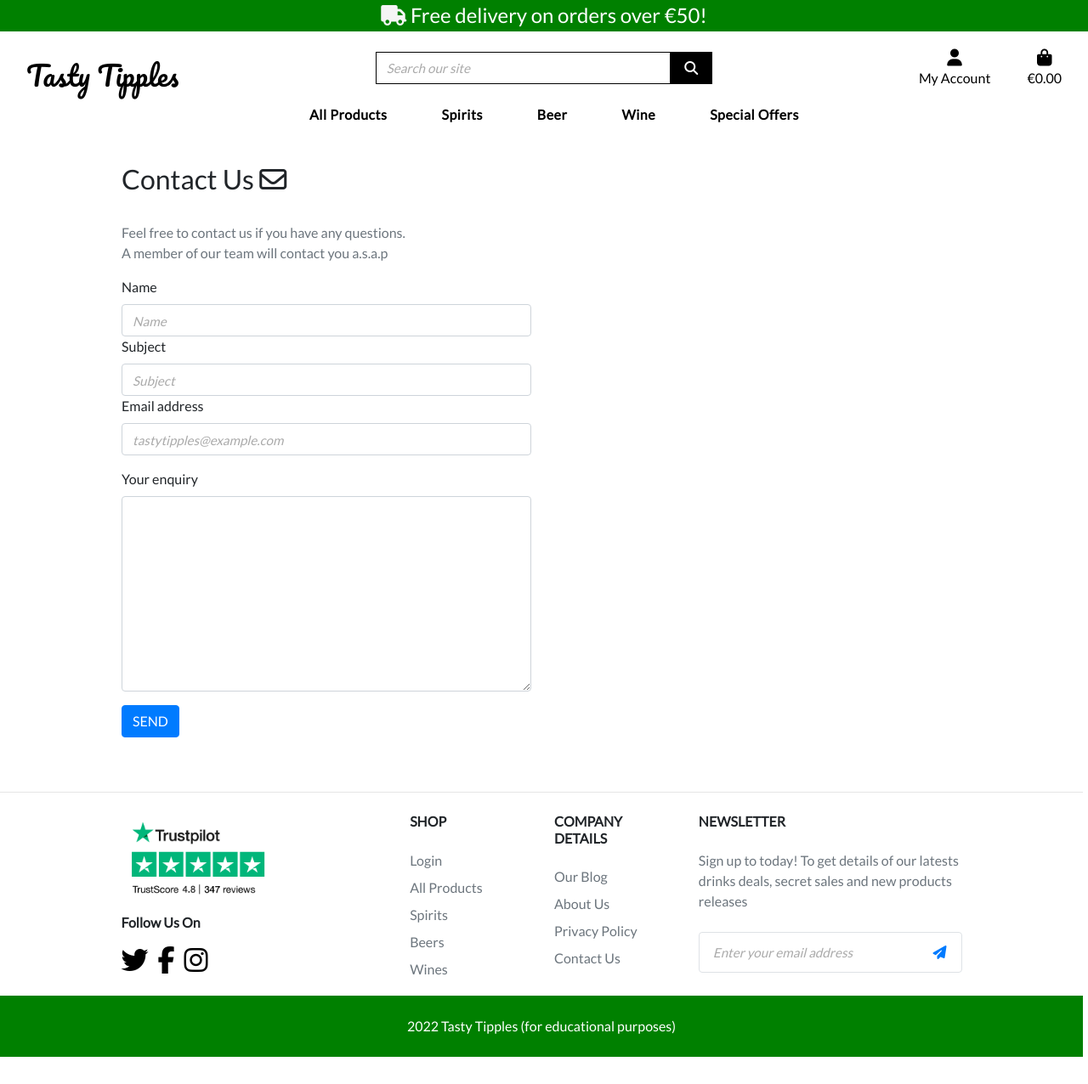
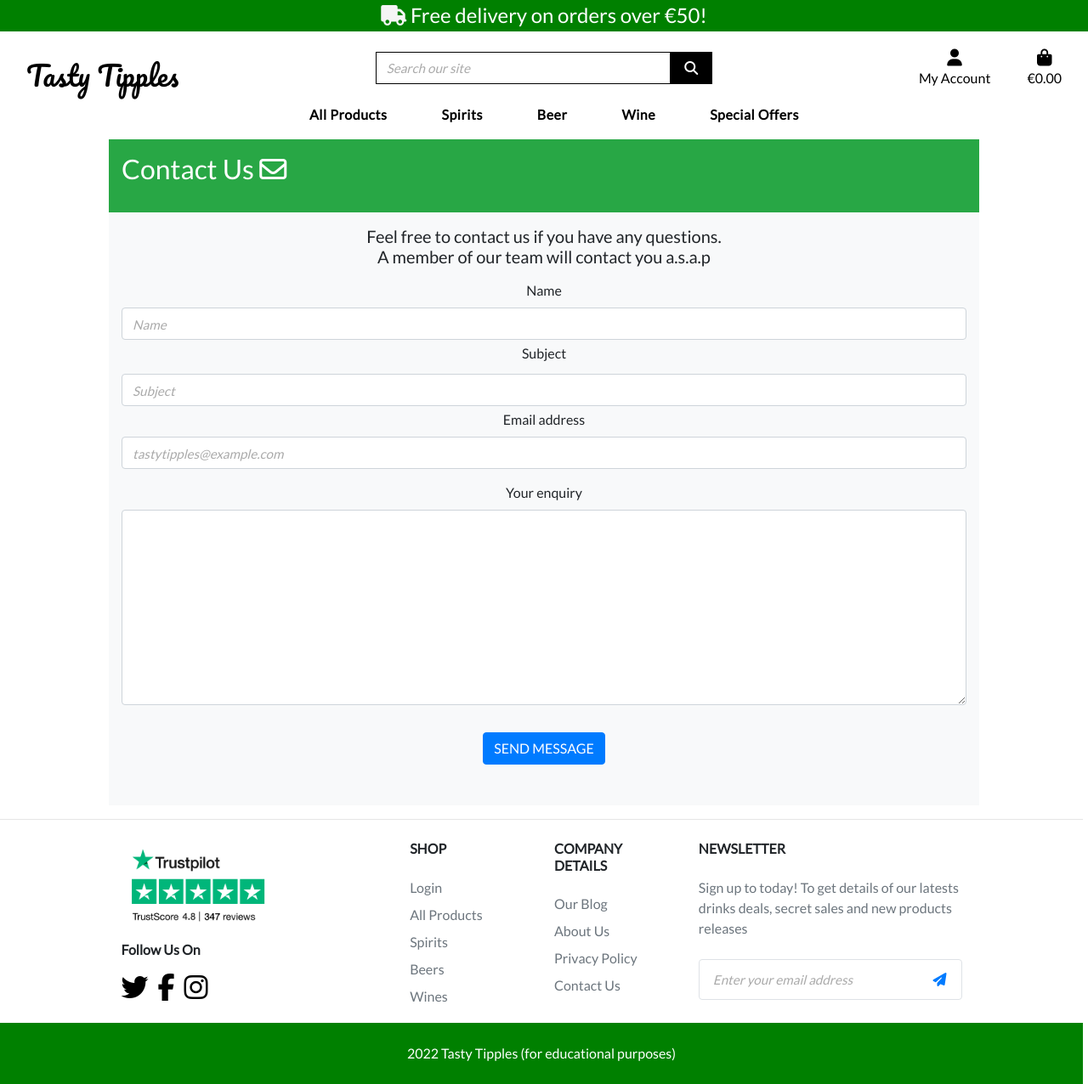
Before and after one commit to wlillisdev/tasty_tipples, a Django app: page /contactus/ in a window 1280 px wide. Shown: the whole page at 85% size. Before the commit the page ends 1244 px from the top, so only its background shows below. Run offline with Django 3.2, Linux system fonts and the light colour scheme; some libraries are stand-ins or nearby versions.

Commit message:
editing contact us layout and styling

```diff
--- a/blog/templates/blog/blog_list.html
+++ b/blog/templates/blog/blog_list.html
@@ -31,7 +31,7 @@
                             <img src="{{ MEDIA_URL }}noimage.png" alt="{{ post.title }}" class="blog-card-image card-img-top-blog img-fluid ">
                             {% endif %}
                             <div class="card-body bg-light">
-                                <h4 class="card-title">{{ post.title }}</h4>
+                                <h2 class="card-title">{{ post.title }}</h2>
                                 <p class="card-text"><small class="text-muted">{{ post.created_on}}</small></p>
                                 <p class="card-text">{{ post.content|slice:":350"|safe }}</p>
                                 <p class="text-center pt-3">
--- a/contactus/templates/contactus/contact.html
+++ b/contactus/templates/contactus/contact.html
@@ -1,32 +1,38 @@
 {% extends "base.html" %}
 {% load static %}
+
+{% block page_header %}
+    <div class="container header-container">
+        <div class="row">
+            <div class="col"></div>
+        </div>
+    </div>
+{% endblock %}
 
 {% block content %}
 
 <div class="overlay"></div>
-<div class="container mt-5 pt-5">
+<div class="container bg-success col-md-8">
     <div class="row">
-        <div class="col mt-5 pt-5 mb-2">
-            <h2 class="logo-font mb-4">Contact Us <i class="far fa-envelope"></i></h2>
-
-
+        <div class="col mt-2 pt-2 mb-2 ">
+            <h2 class="logo-font mb-4 text-white">Contact Us <i class="far fa-envelope"></i></h2>
         </div>
     </div>
 </div>
 
 
-<div class="container">
+<div class="container col-md-8 bg-light">
     <div class="row">
-        <div class="col-md-6">
-            <p class="product-details text-muted">Feel free to contact us if you have any questions.
+        <div class="col  text-center">
+            <p class="product-details mt-3 h5">Feel free to contact us if you have any questions.
                 <br>A member of our team will contact you a.s.a.p</p>
             <form class="mt-3" action="{% url 'contact' %}" method="POST" id="contact_form">
                 {% csrf_token %}
-                <div class="mb-3">
+                <div class="mb-3 h5s mt-1 mb-1">
                     <label for="name" class="form-label">Name</label>
-                    <input type="text" class="form-control" id="name" name="name" placeholder="Name" required>
+                    <input type="text" class="mb-1 form-control" id="name" name="name" placeholder="Name" required>
                     <label for="subject" class="form-label">Subject</label>
-                    <input type="text" class="form-control" id="subject" name="subject" placeholder="Subject" required>
+                    <input type="text" class="mt-1 mb-1 form-control" id="subject" name="subject" placeholder="Subject" required>
                     <label for="email" class="form-label">Email address</label>
                     <input type="email" class="form-control" id="email" name="email"
                         placeholder="tastytipples@example.com" required>
@@ -36,7 +42,7 @@
                     <textarea class="form-control" id="message" rows="3" name="message"
                         style="height:230px;"></textarea>
                 </div>
-                <button class="btn btn-primary text-uppercase basket-btn float-left mb-5">Send</button>
+                <button class="btn btn-primary text-uppercase basket-btn mt-3 mb-5">Send Message</button>
             </form class="mb-5">
         </div>
 
```
